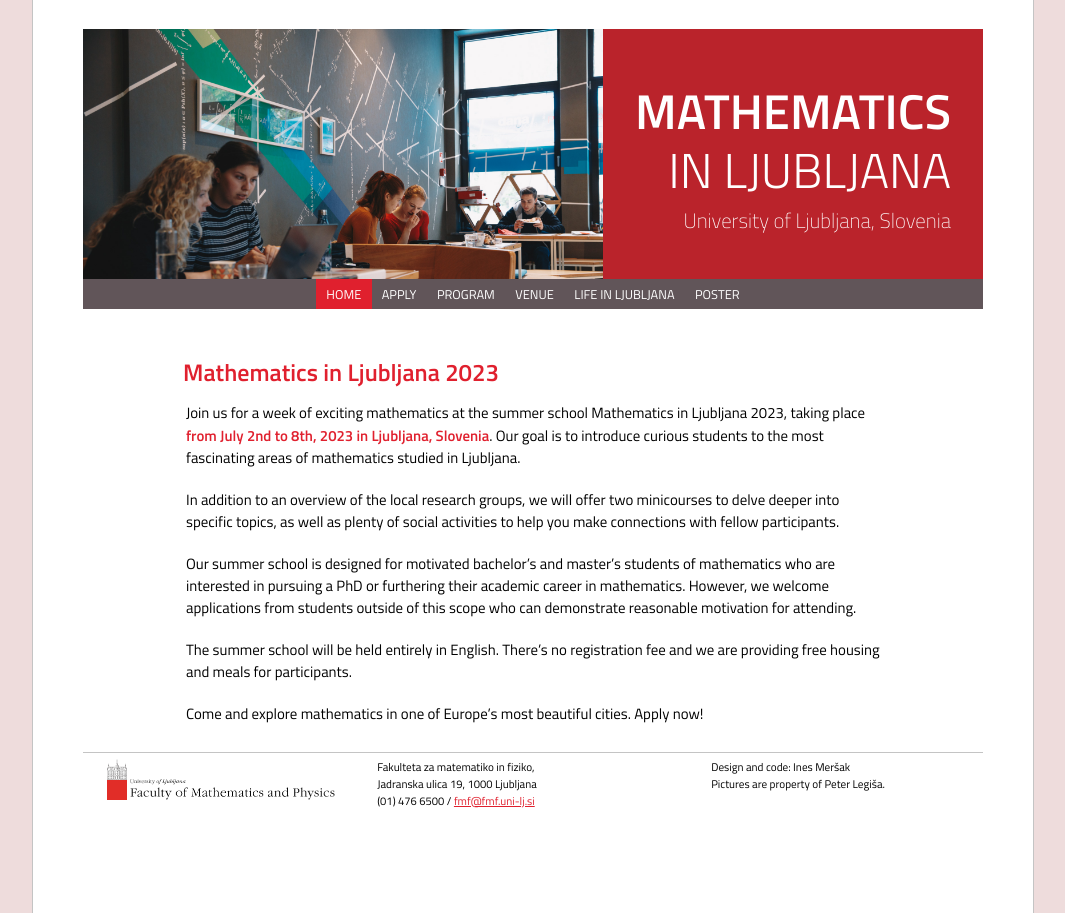
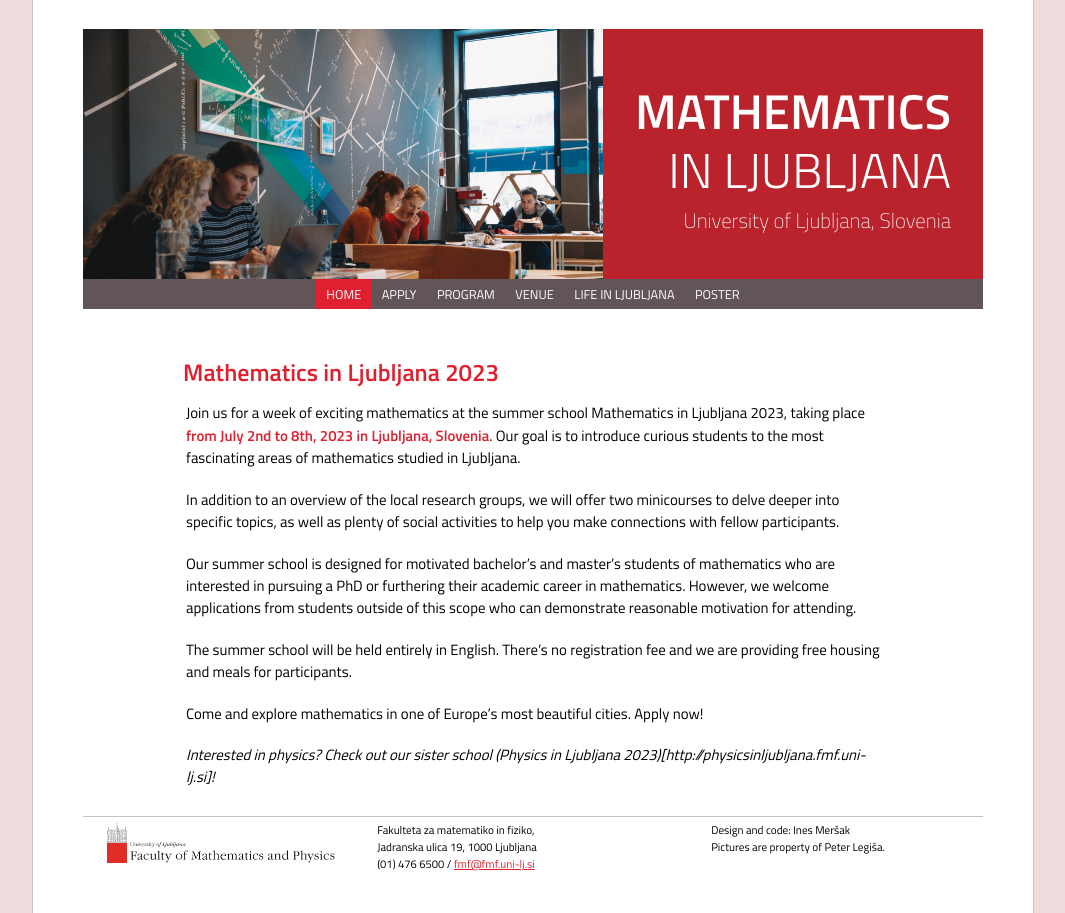
Before and after one commit to ul-fmf/mathematics-in-ljubljana, a Jekyll site: the page built from index.md, in a window 1280 px wide. Shown: the whole page, without its empty margins (107-1172 px from the left). Built offline with Jekyll 4.4.1, drawn with Linux system fonts in a browser that asks for light colours; nearby versions of some CDN libraries; a style sheet for code colours, icons or effects is not loaded.

Commit message:
Update index.md

```diff
--- a/index.md
+++ b/index.md
@@ -14,3 +14,6 @@ Our summer school is designed for motivated bachelor's and master's students of
 The summer school will be held entirely in English. There's no registration fee and we are providing free housing and meals for participants.
 
 Come and explore mathematics in one of Europe's most beautiful cities. Apply now!
+
+
+*Interested in physics? Check out our sister school (Physics in Ljubljana 2023)[http://physicsinljubljana.fmf.uni-lj.si]!*
```
